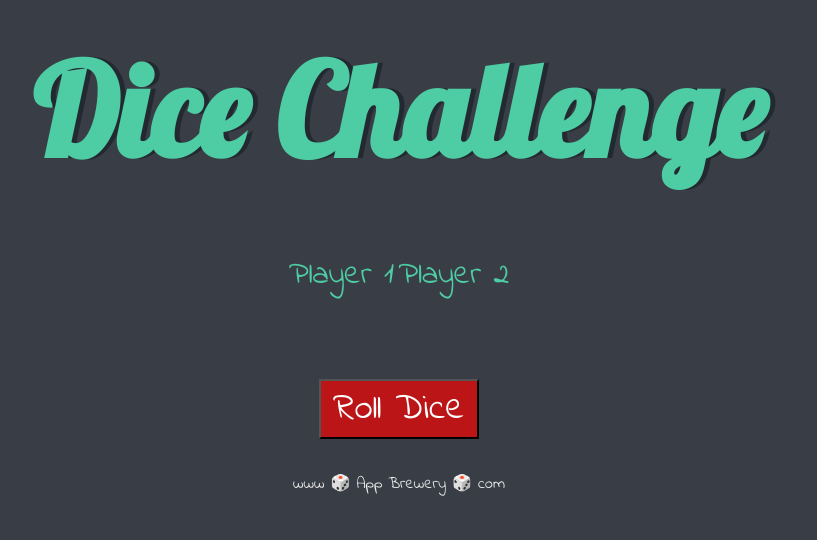
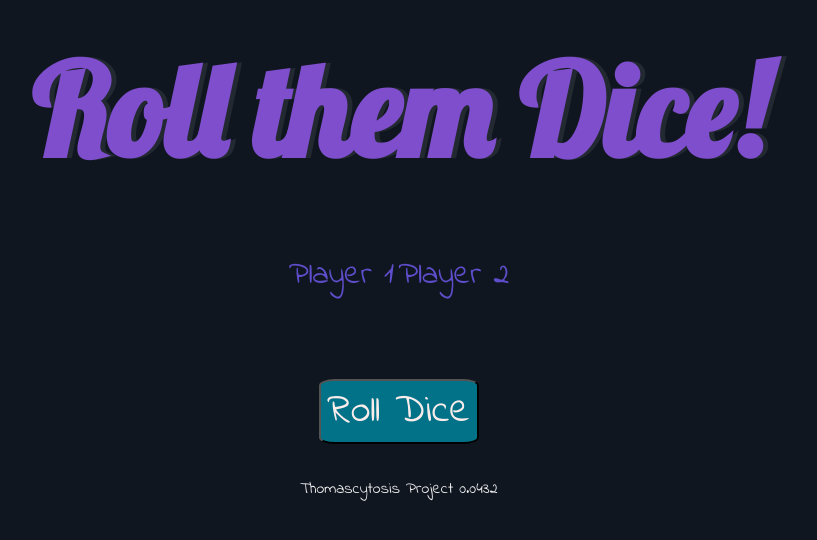
Before and after one commit to Thomascytosis/Dicey, a plain HTML site: page docs/index.html in a window 1280 px wide. Shown: the whole page, without its empty margins (241-1058 px from the left). Drawn offline with Linux system fonts and the light colour scheme.

Commit message:
change colors, icons, and footer

```diff
--- a/docs/index.html
+++ b/docs/index.html
@@ -2,7 +2,7 @@
 <html lang="en" dir="ltr">
   <head>
     <meta charset="utf-8">
-    <title>Dicee</title>
+    <title>Dicey</title>
     <link rel="stylesheet" href="styles.css">
     <link href="https://fonts.googleapis.com/css?family=Indie+Flower|Lobster" rel="stylesheet">
     <!-- <link href="https://cdn.jsdelivr.net/npm/bootstrap@5.1.3/dist/css/bootstrap.min.css" rel="stylesheet" integrity="sha384-1BmE4kWBq78iYhFldvKuhfTAU6auU8tT94WrHftjDbrCEXSU1oBoqyl2QvZ6jIW3" crossorigin="anonymous"> -->
@@ -10,7 +10,7 @@
   <body>
 
     <div class="container">
-      <h1 class="winLose">Dice Challenge</h1>
+      <h1 class="winLose">Roll them Dice!</h1>
 
       <div class="dice">
         <p>Player 1</p>
@@ -32,6 +32,6 @@
   </body>
 
   <footer>
-    www 🎲 App Brewery 🎲 com
+    Thomascytosis Project 0.0432
   </footer>
 </html>
--- a/docs/index.js
+++ b/docs/index.js
@@ -18,10 +18,10 @@ function rollDice(){
 
     var winnerText = document.querySelector(".winLose");
     if (randomDie1 > randomDie2) {
-        winnerText.innerText = ("🚩Player 1 Wins!")
+        winnerText.innerText = ("✨Player 1 Wins!")
     }
     if (randomDie1 < randomDie2) {
-        winnerText.innerText = ("Player 2 Wins!🚩")
+        winnerText.innerText = ("Player 2 Wins!✨")
     }
     if (randomDie1 === randomDie2) {
         winnerText.innerText = ("Draw!")
--- a/docs/styles.css
+++ b/docs/styles.css
@@ -11,7 +11,7 @@
 }
 
 body {
-  background-color: #393E46;
+  background-color: #101620;
 }
 
 h1 {
@@ -19,12 +19,12 @@ h1 {
   font-family: 'Lobster', cursive;
   text-shadow: 5px 0 #232931;
   font-size: 8rem;
-  color: #4ECCA3;
+  color: #7e4ecc;
 }
 
 p {
   font-size: 2rem;
-  color: #4ECCA3;
+  color: #5f4ecc;
   font-family: 'Indie Flower', cursive;
 }
 
@@ -40,11 +40,12 @@ footer {
 
 }
 .btn {
-  background-color: rgba(255, 0, 0, 0.664);
-  color: white;
+  background-color: rgba(1, 121, 142, 0.938);
+  color: rgb(252, 237, 237);
   width: 10rem;
   font-family: 'Indie Flower', bold;
-  font-size: 2.3rem;
+  font-size: 2.5rem;
   position: relative;
   top: 30px;
+  border-radius: 10%;
 }
```
